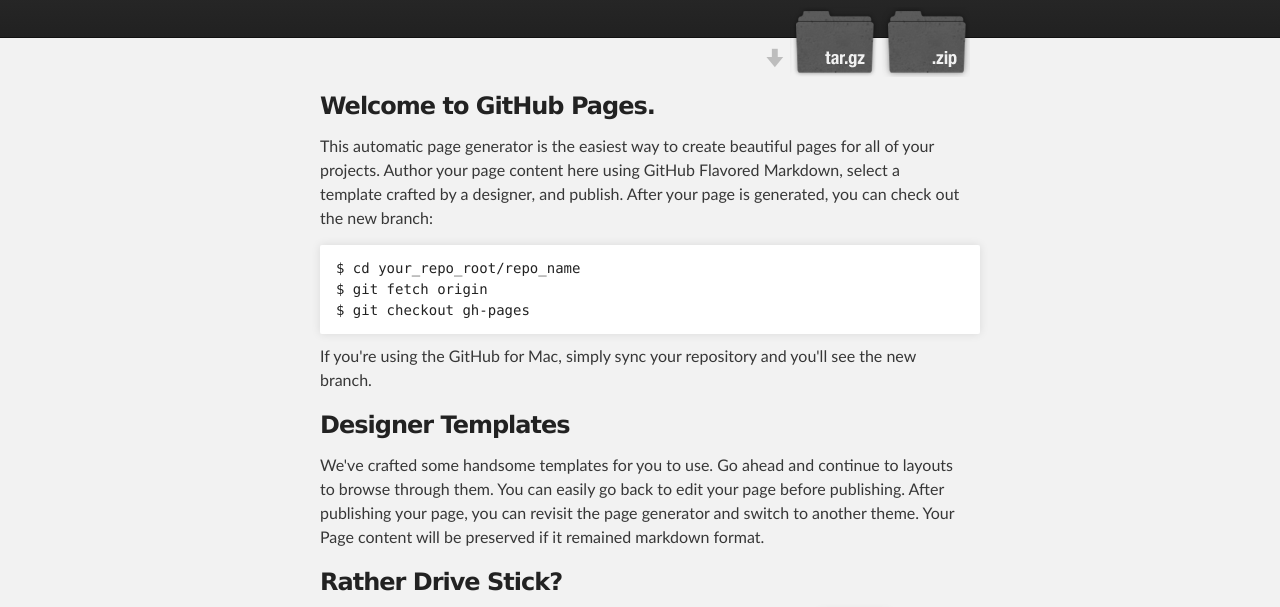
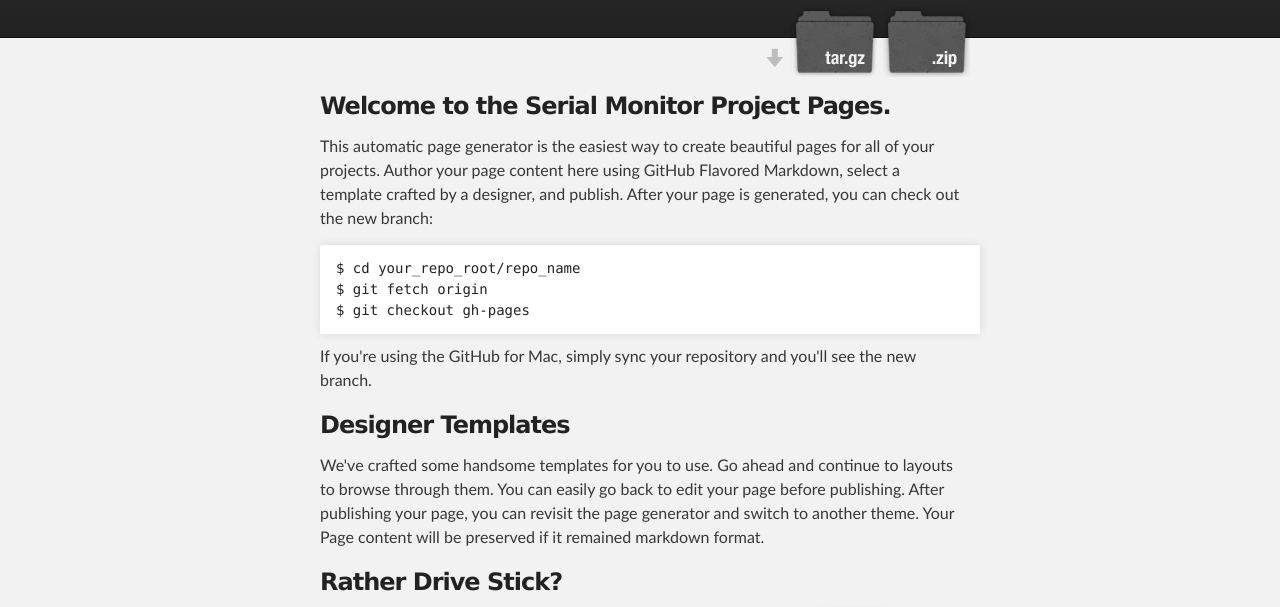
Before and after one commit to hampussandberg/HexConnect, a plain HTML site: page index.html in a window 1280 px wide. Shown: the part 136-743 px from the top of the page. Drawn offline with Linux system fonts and the light colour scheme.

Commit message:
Small cleanup

```diff
--- a/index.html
+++ b/index.html
@@ -32,7 +32,7 @@
     <div id="main_content_wrap" class="outer">
       <section id="main_content" class="inner">
         <h3>
-<a name="welcome-to-github-pages" class="anchor" href="#welcome-to-github-pages"><span class="octicon octicon-link"></span></a>Welcome to GitHub Pages.</h3>
+<a name="welcome-to-github-pages" class="anchor" href="#welcome-to-github-pages"><span class="octicon octicon-link"></span></a>Welcome to the Serial Monitor Project Pages.</h3>
 
 <p>This automatic page generator is the easiest way to create beautiful pages for all of your projects. Author your page content here using GitHub Flavored Markdown, select a template crafted by a designer, and publish. After your page is generated, you can check out the new branch:</p>
 
```
Also changed, not shown: 1 other file.
